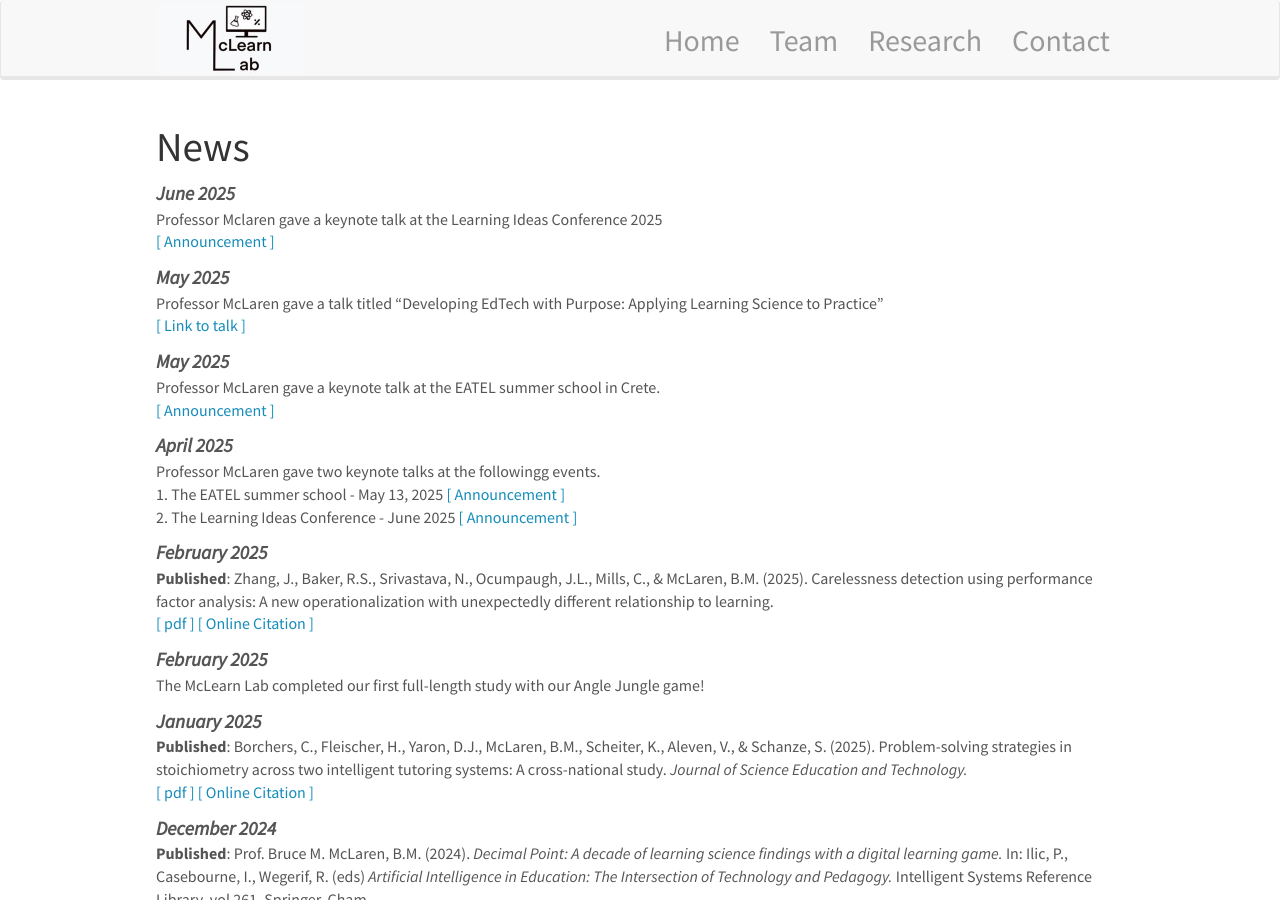
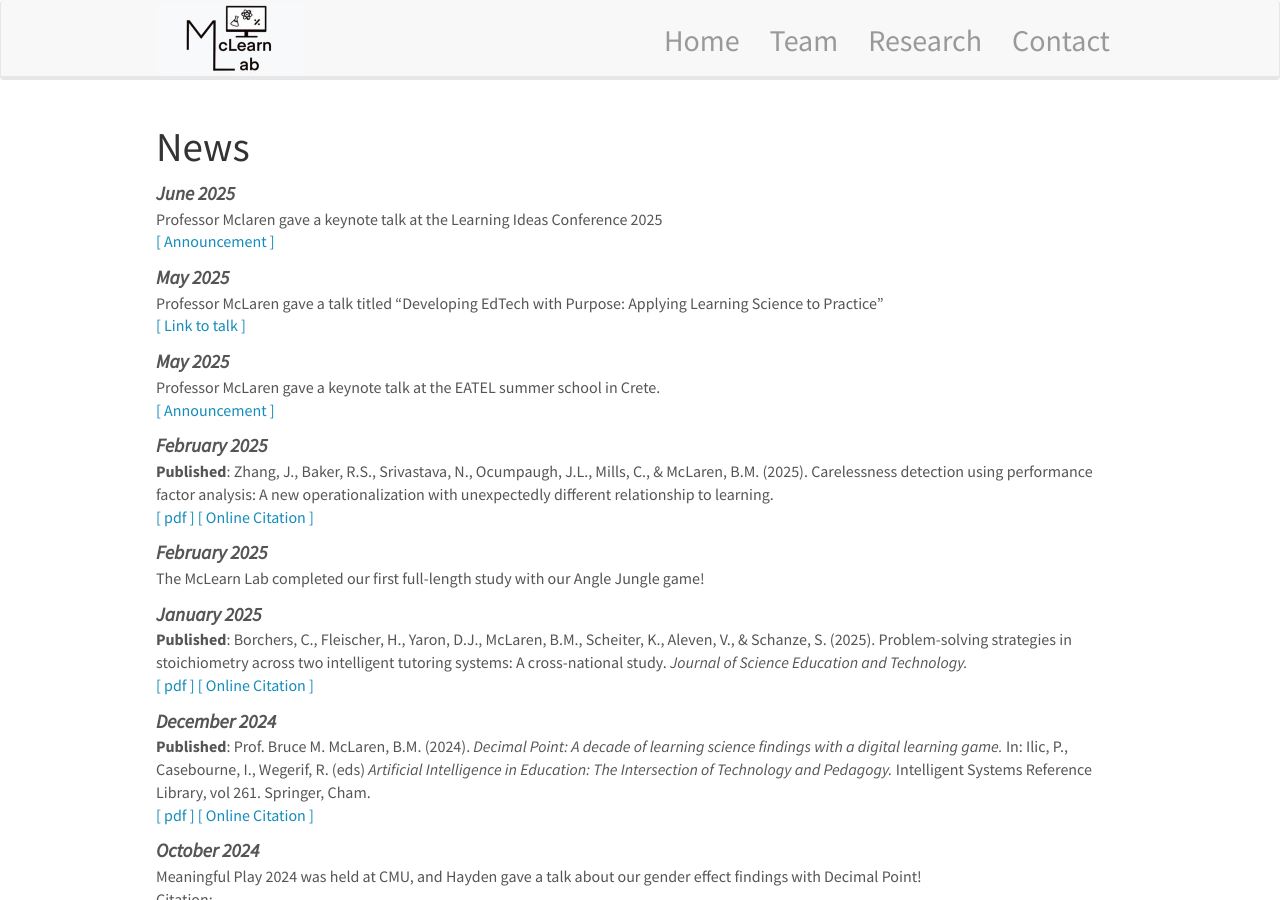
Before and after one commit to McLearn-Lab/McLearn-Lab.github.io, a Jekyll site: the page built from _pages/allnews.md, in a window 1280 px wide and 900 px high. Built offline with Jekyll 4.4.1, drawn with Linux system fonts in a browser that asks for light colours; nearby versions of some CDN libraries.

Commit message:
remove redundant news

```diff
--- a/_data/news.yml
+++ b/_data/news.yml
@@ -21,10 +21,6 @@
   link: https://ea-tel.eu/jtelss25/keynotes#bm-mclaren
   link_text: '[ Announcement ]'
   frontpage: 1
-
-- date: April 2025
-  headline: Professor McLaren gave two keynote talks at the followingg events. <br /> 1. The EATEL summer school - May 13, 2025 <a href= "https://ea-tel.eu/jtelss25/keynotes#bm-mclaren">[ Announcement ]</a> <br /> 2. The Learning Ideas Conference - June 2025 <a href= "https://www.learningideasconf.org/bruce-martin-mclaren">[ Announcement ]</a>
-  frontpage: 0
 
 - date: February 2025
   headline: '<b>Published</b>: Zhang, J., Baker, R.S., Srivastava, N., Ocumpaugh, J.L., Mills, C., & McLaren, B.M. (2025). Carelessness detection using performance factor analysis: A new operationalization with unexpectedly different relationship to learning.'
```
